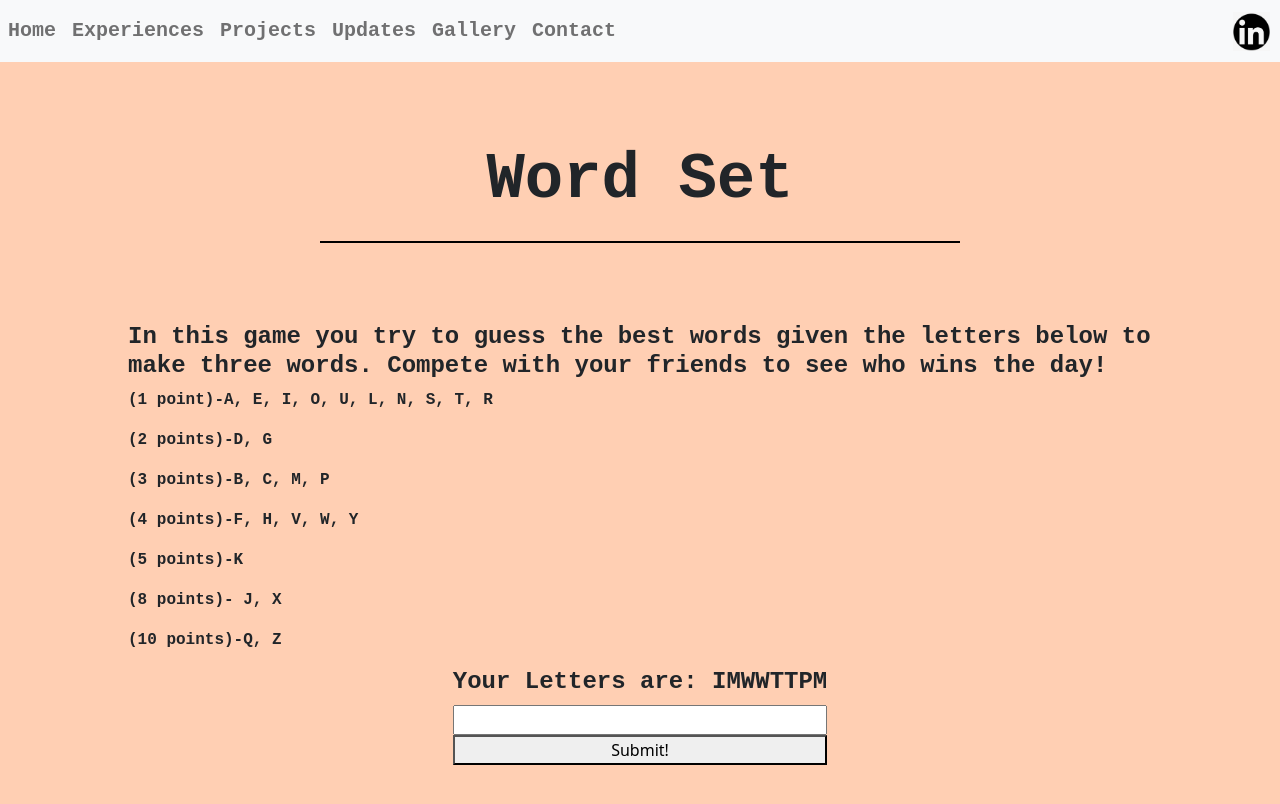
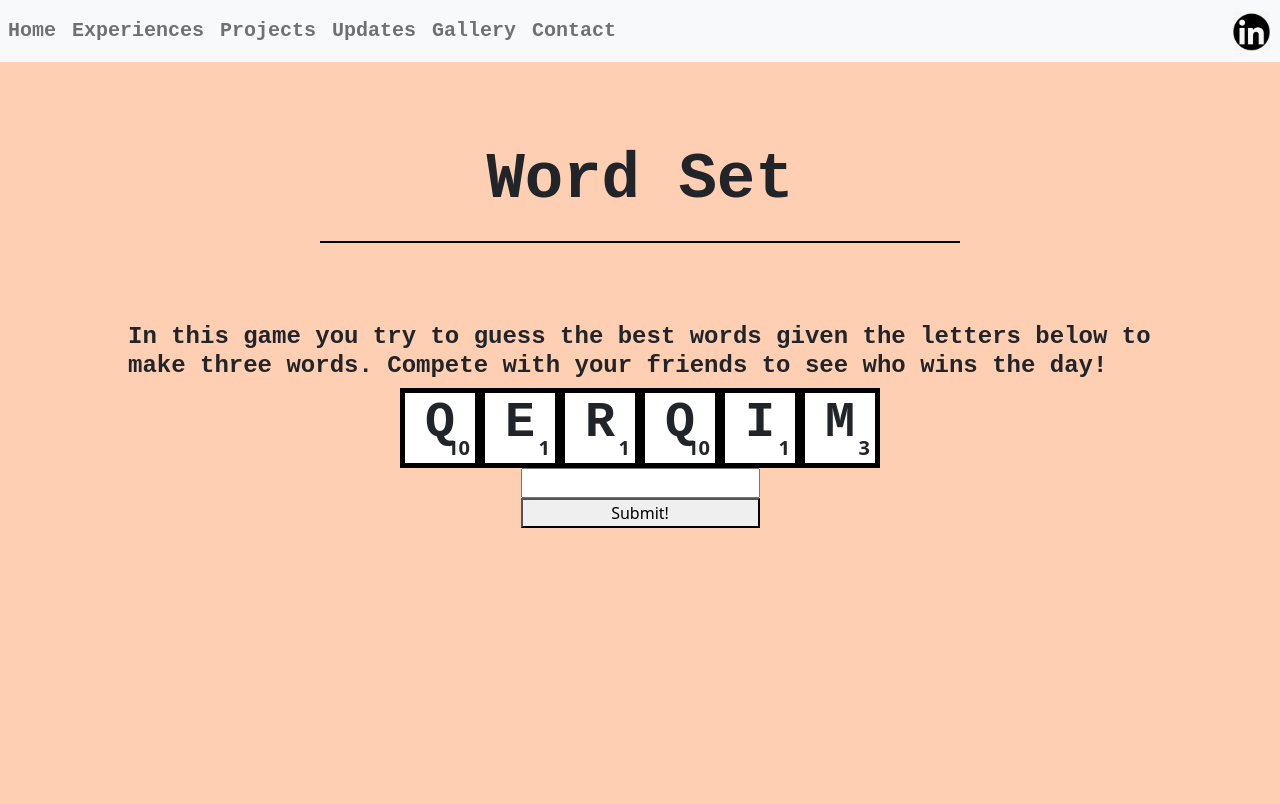
Before and after one commit to elder-a/ae-homepage, a React (Create React App) app: page /scrapple in a window 1280 px wide. Shown: the top 804 px of the page. Built offline with nearby package versions, Linux system fonts and the light colour scheme.

Commit message:
Changed the way the letter are styled

```diff
--- /dev/null
+++ b/src/components/LetterCard.js
@@ -0,0 +1,15 @@
+import '../css/scrapple.css';
+import React from 'react';
+import { useState } from 'react';
+
+function LetterCard(props) {
+
+  return (
+    <div className='letterCardTile'>
+      <span className='letterTile textFont scrapContainor'>{props.letter}</span>
+      <span className='letterNum'> {props.score} </span>
+    </div>
+  );
+}
+
+export default LetterCard;
--- a/src/components/Scrapple.js
+++ b/src/components/Scrapple.js
@@ -1,7 +1,8 @@
 import '../css/scrapple.css';
 import React from 'react';
+import LetterCard from './LetterCard';
 import { useState, useEffect } from 'react';
-import { validateInput, letterMaker, validateAgainstLetter, wordScorer, totalSum } from '../services/validaitonHelpers';
+import { validateInput, letterMaker, validateAgainstLetter, wordScorer, totalSum, letterScorer } from '../services/validaitonHelpers';
 import { getWordPromise } from '../services/wordService';
 
 let wordCounter = 0;
@@ -61,7 +62,7 @@ function Scrapple() {
   }
 
   function generateNumbers(){
-    setGenNumbers(letterMaker(8));
+    setGenNumbers(letterMaker(6));
     console.log(genNumbers);
   }
 
@@ -75,30 +76,18 @@ function Scrapple() {
           <div className="blankSpaceScrap"></div>
           <div className='backColorScrap middleSquish'>
             <h2>In this game you try to guess the best words given the letters below to make three words. Compete with your friends to see who wins the day!</h2>
-            <p>
-            (1 point)-A, E, I, O, U, L, N, S, T, R
-            </p>
-            <p>
-            (2 points)-D, G
-            </p>
-            <p>
-            (3 points)-B, C, M, P
-            </p>
-            <p>
-            (4 points)-F, H, V, W, Y
-            </p>
-            <p>
-            (5 points)-K
-            </p>
-            <p>
-            (8 points)- J, X
-            </p>
-            <p>
-            (10 points)-Q, Z
-            </p>
+            <div>
+              <div className='scrapContainor'>
+              <LetterCard score={letterScorer(genNumbers !== undefined ? genNumbers[0] : null)} letter={genNumbers !== undefined ? genNumbers[0] : null}></LetterCard>
+              <LetterCard score={letterScorer(genNumbers !== undefined ? genNumbers[1] : null)} letter={genNumbers !== undefined ? genNumbers[1] : null}></LetterCard>
+              <LetterCard score={letterScorer(genNumbers !== undefined ? genNumbers[2] : null)} letter={genNumbers !== undefined ? genNumbers[2] : null}></LetterCard>
+              <LetterCard score={letterScorer(genNumbers !== undefined ? genNumbers[3] : null)} letter={genNumbers !== undefined ? genNumbers[3] : null}></LetterCard>
+              <LetterCard score={letterScorer(genNumbers !== undefined ? genNumbers[4] : null)} letter={genNumbers !== undefined ? genNumbers[4] : null}></LetterCard>
+              <LetterCard score={letterScorer(genNumbers !== undefined ? genNumbers[5] : null)} letter={genNumbers !== undefined ? genNumbers[5] : null}></LetterCard>
+              </div>
+            </div>
             <div className='scrapContainor backColorScrap'>
               <div className='centerScrap'>
-                <h2>Your Letters are: {genNumbers}</h2>
                 <input type='text' name='title' onChange={handleInputChange}></input>
                 <button type="button" onClick={handleSubmit}> Submit!</button>
                 { showError &&
--- a/src/css/scrapple.css
+++ b/src/css/scrapple.css
@@ -46,6 +46,10 @@ p {
     justify-content: center;
     flex-direction: row;
   }
+  .scrapContainorRow{
+    display: flex;
+    flex-direction: row;
+  }
   .centerScrap{
     display: flex;
     justify-content: center;
@@ -75,3 +79,28 @@ p {
     border-bottom-width: 2px;
     background-color: #ffcfb3;
   }
+
+  .letterCardTile{
+    background-color: white;
+    border: 5px solid black;
+    height: 80px;
+    width: 80px;
+  }
+
+  .letterTile {
+    font-weight: bold;
+    font-size: 50px;
+    justify-content: center;
+    padding-top: 30px;
+    padding-bottom: 10px;
+    letter-spacing: 0em;
+    line-height: 0px;
+  }
+
+  .letterNum {
+    font-weight: bold;
+    font-size: 20px;
+    display: flex;
+    padding-right: 5px;
+    justify-content: right;
+  }
--- a/src/services/validaitonHelpers.js
+++ b/src/services/validaitonHelpers.js
@@ -6,7 +6,7 @@ export function validateInput(userInput, wordArr){
   }
 
   for (let i in wordArr) {
-    if(userInput == wordArr[i].word){
+    if(userInput === wordArr[i].word){
       return false;
     }
   }
@@ -66,7 +66,11 @@ export function totalSum(wordArr, finalWordVal) {
 
 //return letter score
 //gotta finish adding the letter scores
-function letterScorer(letter){
+export function letterScorer(letter){
+  let lowerLetter = ''
+  if(letter) {
+    lowerLetter = letter.toLowerCase();
+  }
   const letterScores = {
     'a': 1,
     'b': 3,
@@ -95,7 +99,7 @@ function letterScorer(letter){
     'y': 4,
     'z': 10,
   };
-  return letterScores[letter];
+  return letterScores[lowerLetter];
 }
 //returns word score
 export function wordScorer(word) {
```
